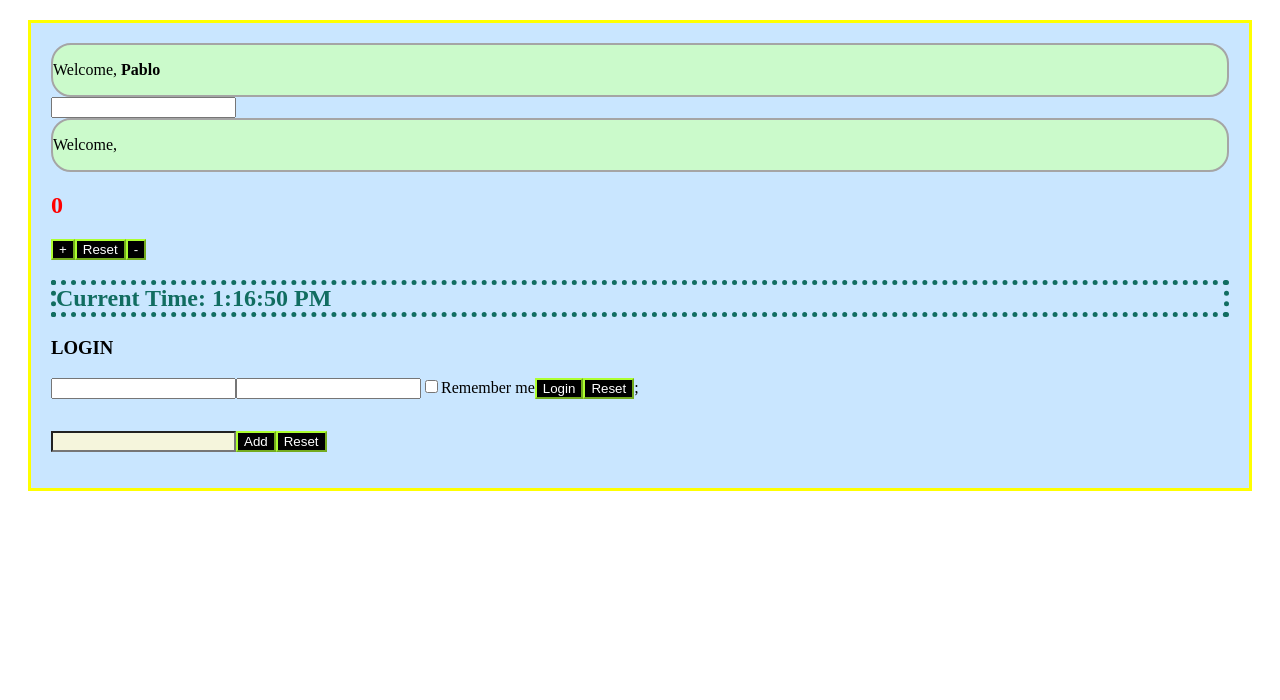
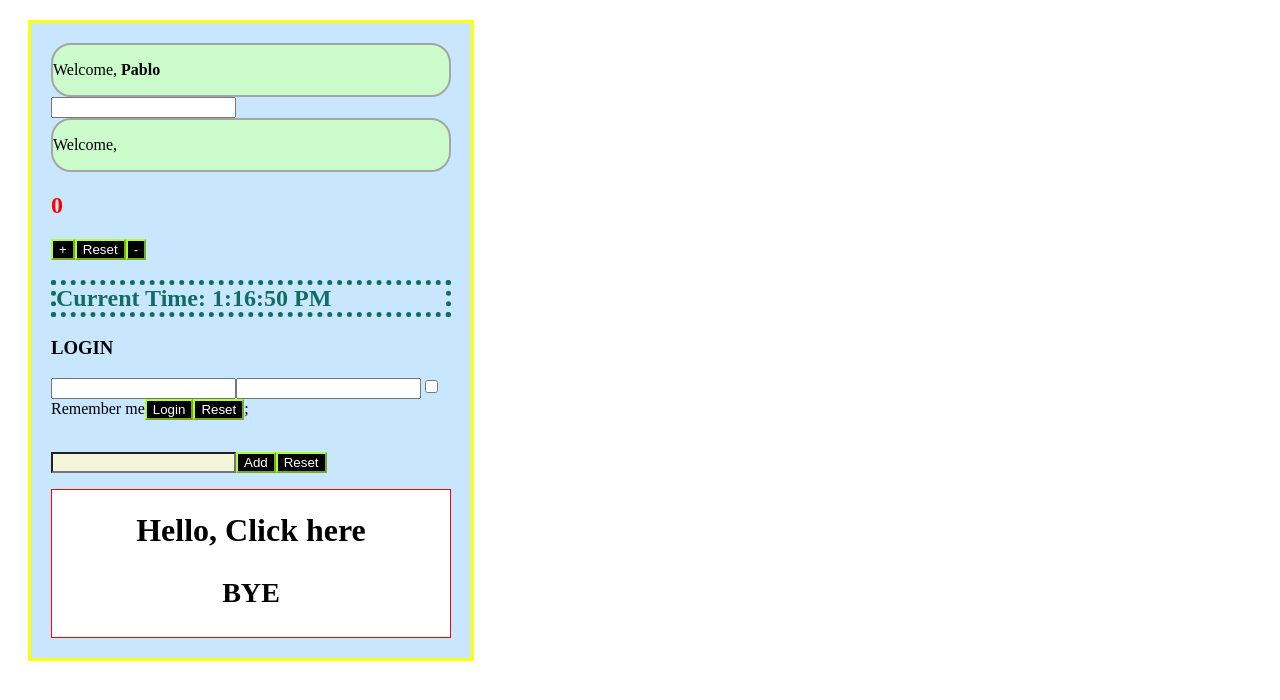
Before and after one commit to Drakensen/Ejercicios-DevelHope, a React (Vite) app in the folder 4.-React/firstapp/: page / in a window 1280 px wide. Shown: the top 700 px of the page. Built offline with nearby package versions, Linux system fonts and the light colour scheme.

Commit message:
Ejercicios React

```diff
--- a/4.-React/firstapp/src/App.jsx
+++ b/4.-React/firstapp/src/App.jsx
@@ -7,6 +7,7 @@ import UncontrolledLogin from "./UncontrolledLogin";
 import Colours from "./Colours";
 import ColourList from "./ColourList"
 import TodoList  from "./TodoList";
+import { Container } from "./Container";
 
 
 export function App() {
@@ -23,6 +24,10 @@ export function App() {
         <Login />
 
         <TodoList />
+
+        <Container title="Hello, Click here">
+            <h3>BYE</h3>
+        </Container>
     </div>
     )
 }
--- /dev/null
+++ b/4.-React/firstapp/src/Container.jsx
@@ -0,0 +1,16 @@
+import { useState } from "react"
+export function Container ({title, children}) {
+
+    const [collapse, setCollapse] = useState (true)
+
+    function showContent () {
+        setCollapse(!collapse)
+    }
+
+    return (
+        <div className="container">
+            <h1 onClick={showContent}>{title}</h1>
+            {collapse && <h2>{children}</h2>}
+        </div>
+    )
+}
--- a/4.-React/firstapp/src/index.scss
+++ b/4.-React/firstapp/src/index.scss
@@ -1,6 +1,7 @@
 .app {
     background-color: rgb(201, 230, 255);
     border: solid 3px yellow;
+    width: 400px;
     margin: 20px;
     padding: 20px;
 }
@@ -34,3 +35,9 @@ button {
 .litodo {
     color: violet;
 }
+
+.container {
+    border: 1px red solid;
+    background-color: white;
+    text-align: center;
+}
```
